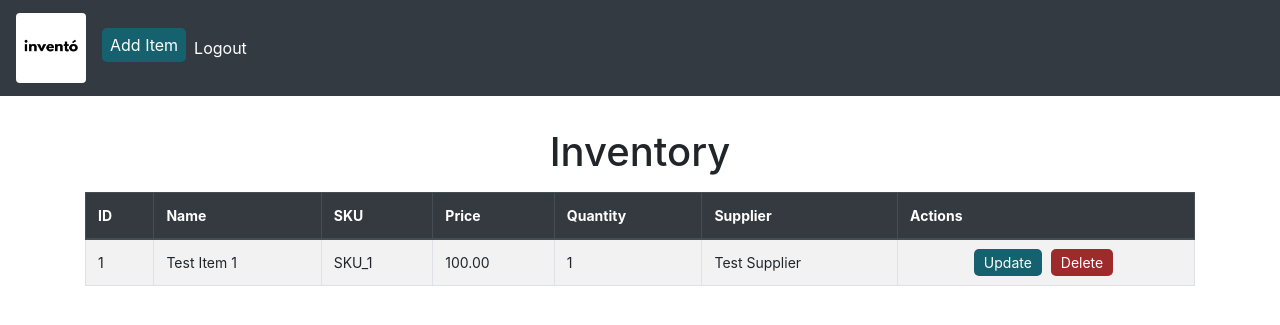
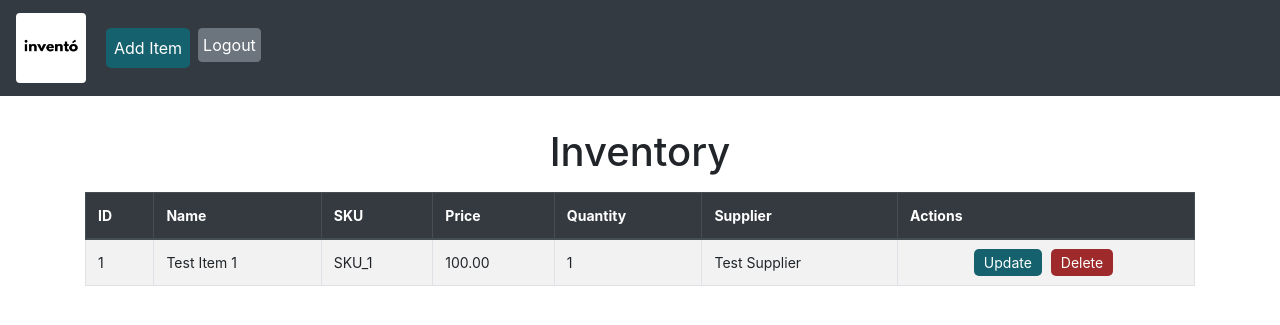
Before and after one commit to gabegtrrz/Invento, a Django app: page /list/ in a window 1280 px wide. Shown: the top 325 px of the page. Run offline with Django 5.2, Linux system fonts and the light colour scheme; a user stored in the database is signed in; data comes from the database, SQL or seed files in the repository; both versions use the stored data as it was after the commit.

Commit message:
MVP COMPLETE

```diff
--- a/inventoProj/inventoApp/templates/navs/nav_item_list.html
+++ b/inventoProj/inventoApp/templates/navs/nav_item_list.html
@@ -11,18 +11,21 @@
     <span class="navbar-toggler-icon"></span>
 </button>
 <div class="collapse navbar-collapse" id='navbarNav'>
-    <ul class="navbar-nav">
+    <ul class="navbar-nav ">
 
-        <li class="nav-item text-wrap">
-            <a href="{% url "item_create" %}" class="btn btn-custom1 nav-link">
+        <li class="nav-item text-wrap m-1">
+
+            <a href="{% url "item_create" %}" class="btn btn-custom1 p-2 nav-link">
                 Add Item
             </a>
+
         </li>
 
-        <li class="nav-item">
-            <a href="{% url "logout" %}" class="nav-link">
-                Logout
-            </a>
+        <li class="nav-item m-1">
+            <form action="{% url "logout" %}" method='POST'>
+                {% csrf_token %}
+                <button type=submit class="btn btn-secondary p-1">Logout</button>
+            </form>
         </li>
 
 
--- a/inventoProj/inventoApp/views.py
+++ b/inventoProj/inventoApp/views.py
@@ -52,7 +52,7 @@ def logout_view(request):
         logout(request)
         messages.info(request, 'Logged out successfully.')
         return redirect('login')
-    return redirect('index')
+
 
 
 # CRUD Inventory Feature Views
```
Also changed, not shown: inventoProj/db.sqlite3.
